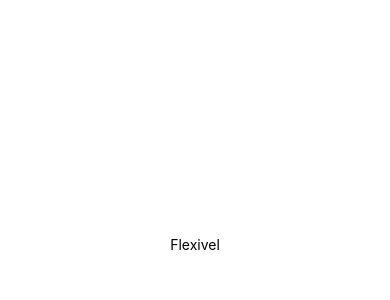
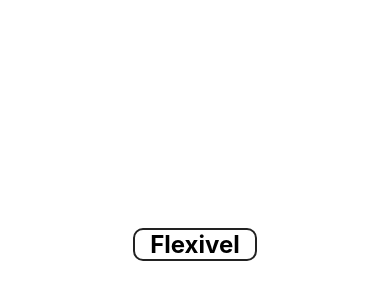
Before and after one commit to DiegoFelipe/cursoReactNative, a React Native app in the folder exercicios/: screen / in a window 390 px wide. Shown: the part 178-478 px from the top of the page. Built offline with nearby package versions, Linux system fonts and the light colour scheme.

Commit message:
Added a component with default style

```diff
--- a/exercicios/src/components/Simples.js
+++ b/exercicios/src/components/Simples.js
@@ -1,4 +1,5 @@
 import React from 'react'
 import { Text } from 'react-native'
+import Padrao from '../estilo/Padrao'
 
-export default props => <Text>{props.texto}</Text>
+export default props => <Text style={Padrao.ex}>{props.texto}</Text>
--- /dev/null
+++ b/exercicios/src/estilo/Padrao.js
@@ -0,0 +1,13 @@
+import { StyleSheet } from 'react-native'
+
+export default StyleSheet.create({
+	ex: {
+		paddingHorizontal: 15,
+		marginVertical: 5,
+		borderRadius: 10,
+		borderWidth: 2,
+		borderColor: '#222',
+		fontSize: 24,
+		fontWeight: 'bold',
+	}
+})
```
